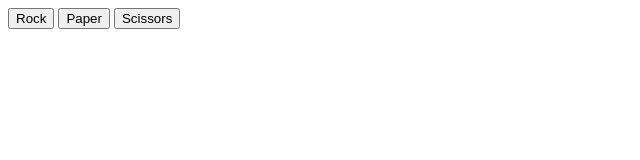
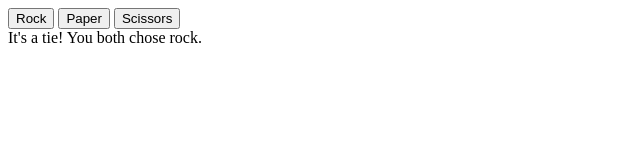
Before and after one commit to samihavuluoto/RockPaperScissors, a plain HTML site: page index.html in a window 1280 px wide. Both pictures are taken after a click on the button "Rock". Shown: the whole page, without its empty margins (0-640 px from the left). Drawn offline with Linux system fonts and the light colour scheme.

Commit message:
Add div for results Added a div for displaying the results instead of console log.

```diff
--- a/index.html
+++ b/index.html
@@ -11,5 +11,6 @@
     <button id="rock">Rock</button>
     <button id="paper">Paper</button>
     <button id="scissors">Scissors</button>
+    <div id="results"></div>
 </body>
 </html>
--- a/script.js
+++ b/script.js
@@ -72,20 +72,22 @@ function game(){
 }
 
 
+const results = document.getElementById("results");
+
 const rock = document.getElementById("rock");
 
 rock.addEventListener("click", function(){
-    console.log(playRound("rock", getComputerChoice()));
+    results.innerText = playRound("rock", getComputerChoice());
 });
 
 const paper = document.getElementById("paper");
 
 paper.addEventListener("click", function(){
-    console.log(playRound("paper", getComputerChoice()));
+    results.innerText  = playRound("paper", getComputerChoice());
 });
 
 const scissors = document.getElementById("scissors");
 
 scissors.addEventListener("click", function(){
-    console.log(playRound("scissors", getComputerChoice()));
+    results.innerText  = playRound("scissors", getComputerChoice());
 });
```
